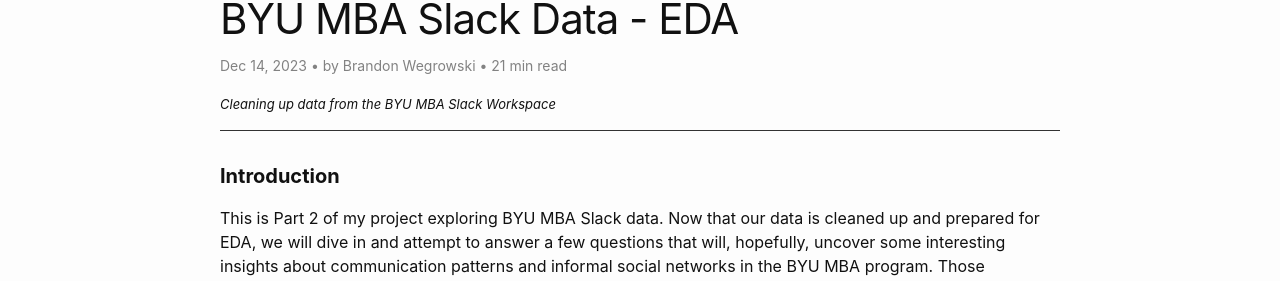
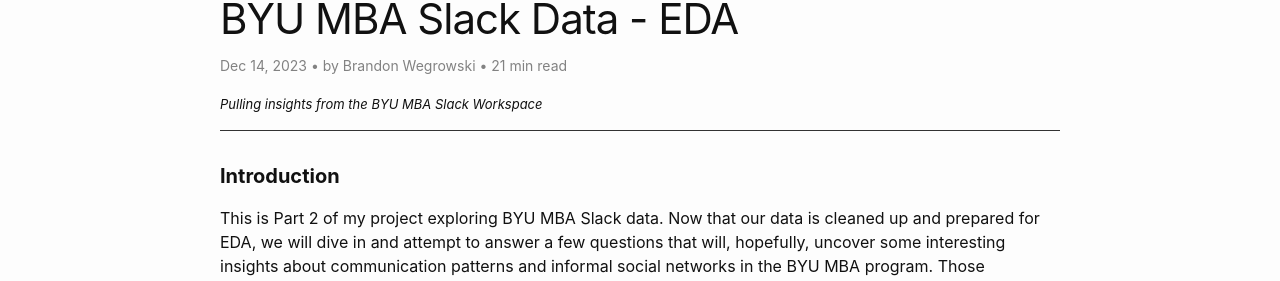
Before and after one commit to bwegr/386, a Jekyll site: the page built from _posts/2023-12-14-project2.md, in a window 1280 px wide and 900 px high. Shown: the part 244-525 px from the top of the window. Built offline with Jekyll 4.4.1, drawn with Linux system fonts in a browser that asks for light colours; comment, search, counter and statistics services are not loaded.

Commit message:
Update 2023-12-14-project2.md

```diff
--- a/_posts/2023-12-14-project2.md
+++ b/_posts/2023-12-14-project2.md
@@ -2,7 +2,7 @@
 layout: post
 title:  "BYU MBA Slack Data - EDA"
 author: Brandon Wegrowski
-description: "Cleaning up data from the BYU MBA Slack Workspace"
+description: "Pulling insights from the BYU MBA Slack Workspace"
 image: "/assets/images/slack2.webp"
 ---
 
```
